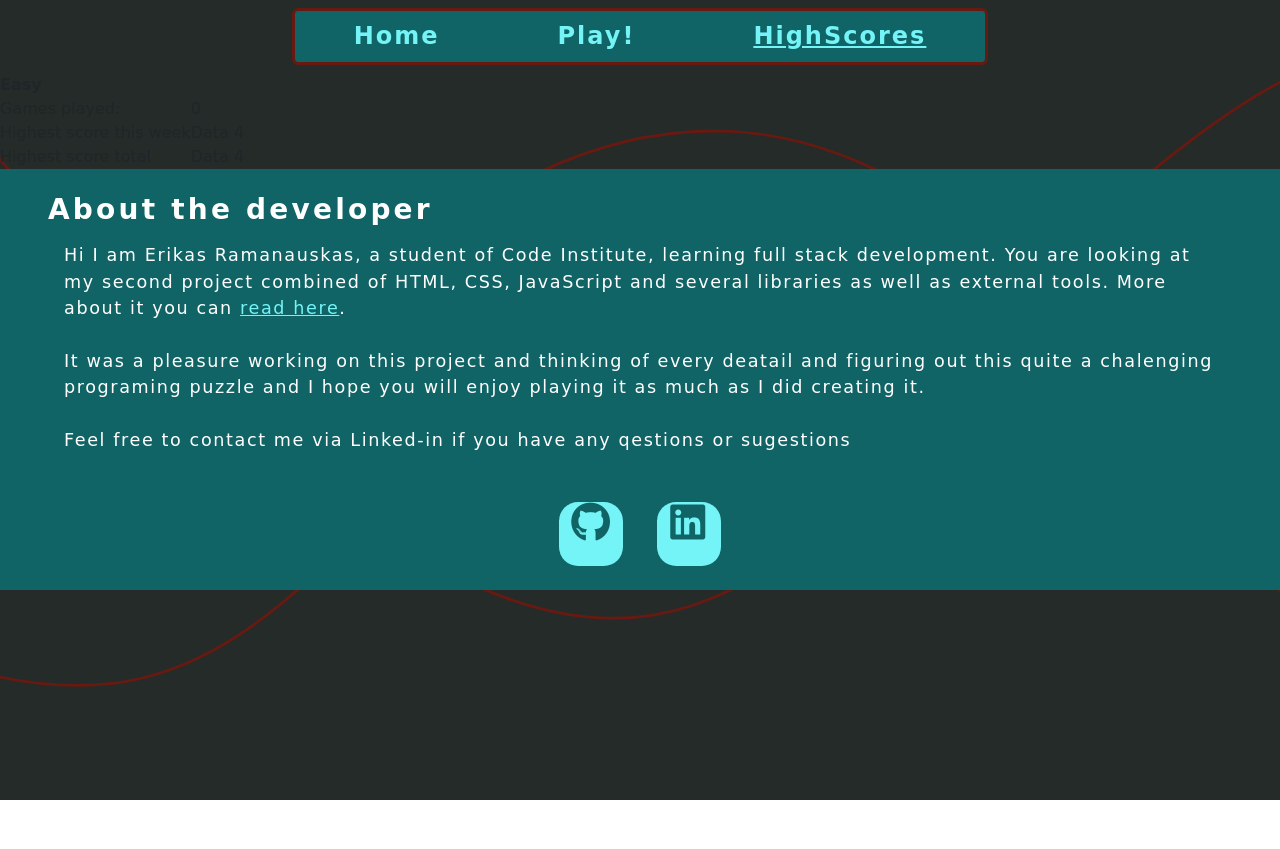
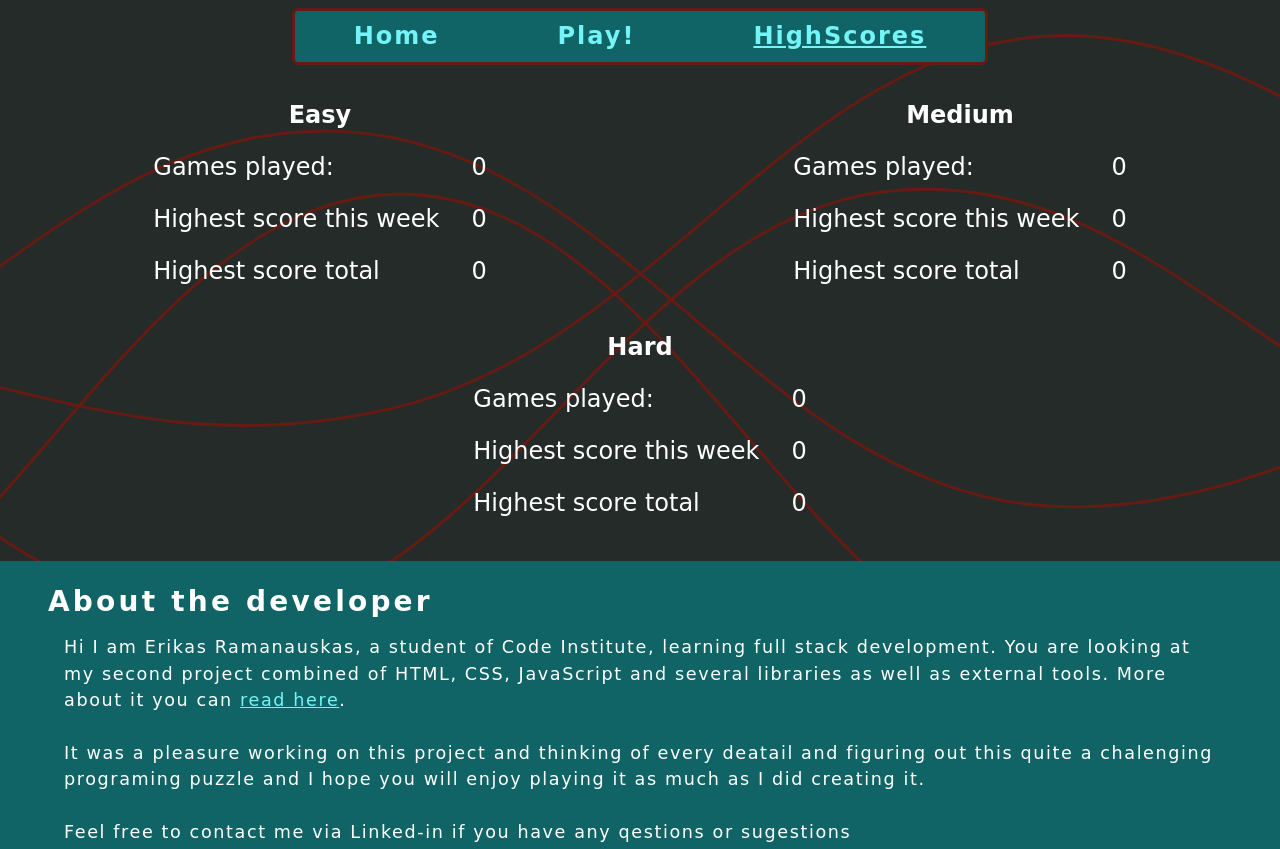
Before and after one commit to Erikas-Ramanauskas/Milestone-Project-2, a website: page highscores.html in a window 1280 px wide. Shown: the top 849 px of the page. Before the commit the page ends 800 px from the top, so only its background shows below. Drawn offline with nearby package versions, Linux system fonts and the light colour scheme.

Commit message:
Highscore page

```diff
--- a/assets/css/style.css
+++ b/assets/css/style.css
@@ -566,3 +566,18 @@ h6 {
 .test1 {
   border: red solid 1px;
 }
+
+.highscore-table {
+  color: white;
+  font-size: 1.5rem;
+}
+
+.highscore-table th {
+  text-align: center;
+}
+
+.highscore-table td,
+.highscore-table th {
+  padding: 1rem;
+  padding-top: 0;
+}
--- a/assets/scripts/game-setup.js
+++ b/assets/scripts/game-setup.js
@@ -99,7 +99,7 @@ window.addEventListener(`load`, () => {
     fillOldGameShapes(getLocalStorage()[1]);
     gameSettings = getLocalStorage()[0];
     addNewEventListeners(`add`);
-    setOldGameValue();
+    setOldGameVolume();
     setVissablesAndHidden(gameSettings.dificulty);
     renderGameScores();
   }
@@ -194,7 +194,7 @@ function setGameVolume() {
   destroyAudio.volume = gameSettings.volume;
 }
 
-function setOldGameValue() {
+function setOldGameVolume() {
   volumeInput.value = gameSettings.volume * 200;
 }
 
--- a/highscores.html
+++ b/highscores.html
@@ -50,11 +50,11 @@
       </nav>
     </header>
     <!-- Nav end -->
-
-    <div class="contaner">
-      <div class="row">
-        <div class="col">
-          <table>
+    <main>
+      <div class="container-fluid">
+        <div class="row row-cols-1 row-cols-md-2 section grid gap-0 row-gap-4 my-4 d-flex justify-content-center">
+          <div class="col d-flex justify-content-center">
+            <table class="highscore-table">
               <tr>
                 <th colspan="2">Easy</th>
               </tr>
@@ -64,16 +64,55 @@
               </tr>
               <tr>
                 <td>Highest score this week</td>
-              <td id="hsEasyWeekCount">Data 4</td>
+                <td id="hsEasyWeekCount">0</td>
               </tr>
               <tr>
                 <td>Highest score total</td>
-              <td id="hsEasyTotalCount">Data 4</td>
+                <td id="hsEasyTotalCount">0</td>
+              </tr>
+            </table>
+          </div>
+          <div class="col d-flex justify-content-center">
+            <table class="highscore-table">
+              <tr>
+                <th colspan="2">Medium</th>
+              </tr>
+              <tr>
+                <td>Games played:</td>
+                <td id="hsMediumGamesCount">0</td>
+              </tr>
+              <tr>
+                <td>Highest score this week</td>
+                <td id="hsMediumWeekCount">0</td>
+              </tr>
+              <tr>
+                <td>Highest score total</td>
+                <td id="hsMediumTotalCount">0</td>
+              </tr>
+            </table>
+          </div>
+          <div class="col d-flex justify-content-center">
+            <table class="highscore-table">
+              <tr>
+                <th colspan="2">Hard</th>
+              </tr>
+              <tr>
+                <td>Games played:</td>
+                <td id="hsHardGamesCount">0</td>
+              </tr>
+              <tr>
+                <td>Highest score this week</td>
+                <td id="hsHardWeekCount">0</td>
+              </tr>
+              <tr>
+                <td>Highest score total</td>
+                <td id="hsHardTotalCount">0</td>
               </tr>
             </table>
           </div>
         </div>
       </div>
+    </main>
     <footer class="container-fluid px-5 pt-4 pb-2">
       <h3 class="fw-bold pb-2">About the developer</h3>
       <p class="px-3">
```
Also changed, not shown: assets/scripts/Tests/game-drag.test.js (+4 -0 lines), assets/scripts/Tests/game-score.test.js (+4 -0 lines), assets/scripts/Tests/game-setup.test.js (+97 -0 lines), assets/scripts/Tests/game-shapes.test.js (+4 -0 lines), assets/scripts/Tests/index.test.js (+4 -0 lines), assets/scripts/Tests/local-storage.test.js (+4 -0 lines), package.json (+15 -2 lines), 1 other file. Lines whose indentation alone changed are shown as unchanged.
